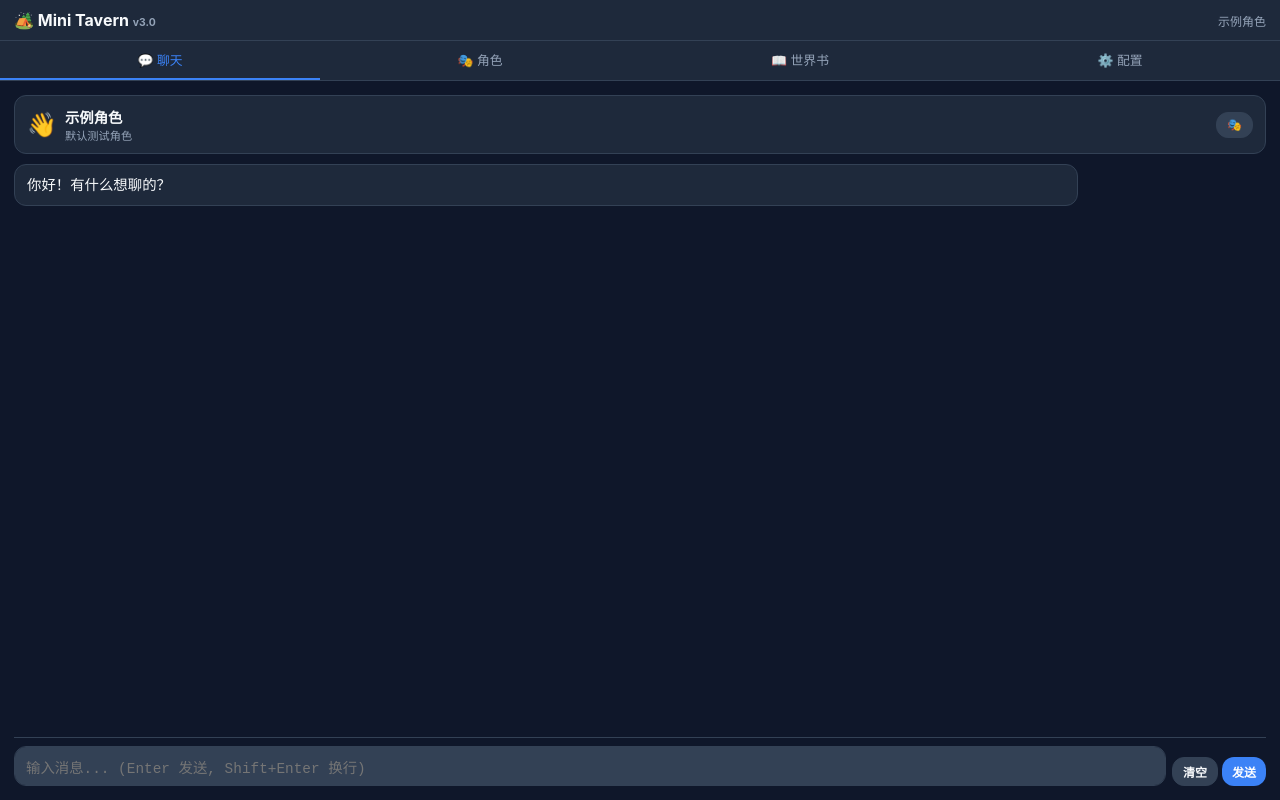
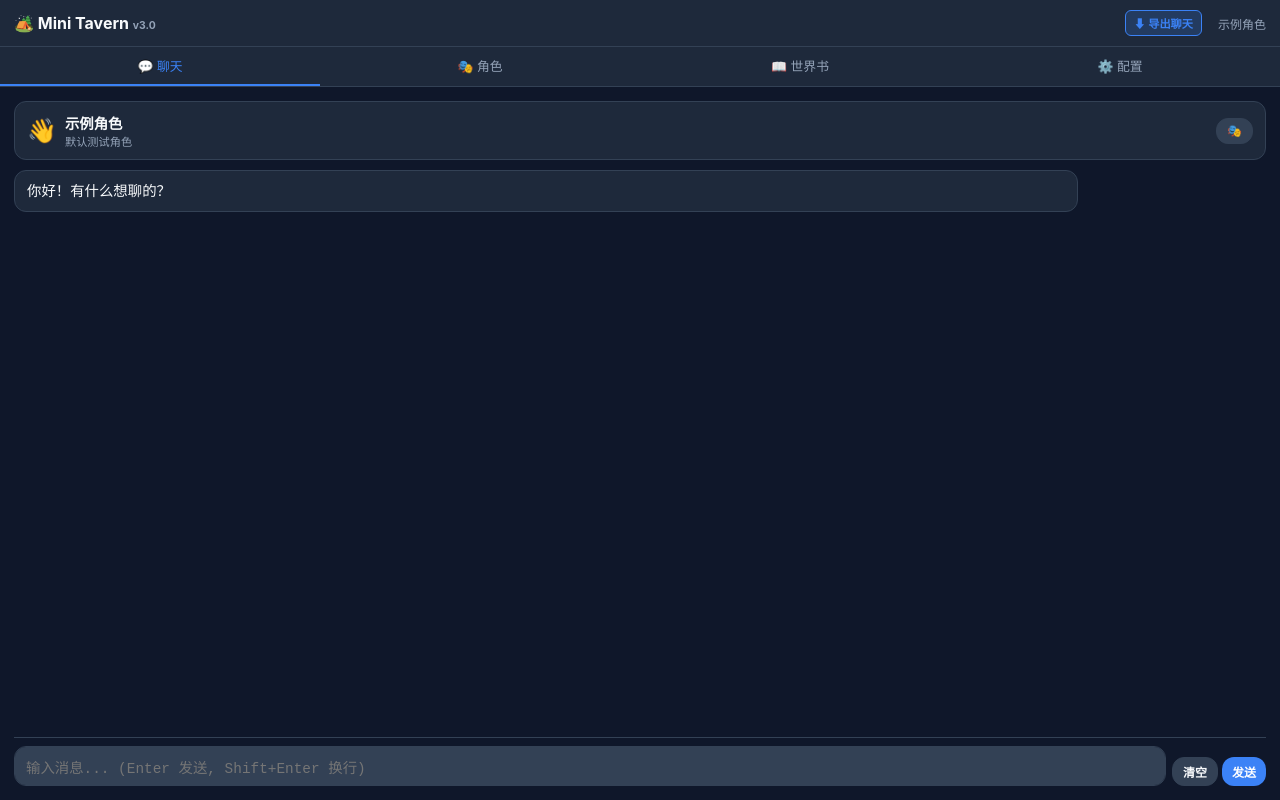
Before and after one commit to feiyu12-oss/minitavern, a plain HTML site: page index.html in a window 1280 px wide. Drawn offline with Linux system fonts and the light colour scheme.

Commit message:
Add files via upload

```diff
--- a/index.html
+++ b/index.html
@@ -4,7 +4,7 @@
 <meta charset="UTF-8">
 <meta name="viewport" content="width=device-width, initial-scale=1.0, viewport-fit=cover">
 <title>Mini Tavern - v3.0</title>
-  <link rel="manifest" href="manifest.json">
+<link rel="manifest" href="manifest.json">
 <style>
 :root {
 --bg: #0f172a; --bg-card: #1e293b; --bg-input: #334155;
@@ -39,7 +39,7 @@ header {
 padding: 10px 14px; background: var(--bg-card); border-bottom: 1px solid var(--border);
 display: flex; align-items: center; gap: 8px; z-index: 10; flex-shrink: 0;
 }
-header h1 { font-size: 1rem; flex: 1; }
+header h1 { font-size: 1rem; flex: 1; white-space: nowrap; overflow: hidden; text-overflow: ellipsis; }
 header select {
 padding: 5px 8px; border-radius: 8px; border: 1px solid var(--border);
 background: var(--bg-input); color: var(--text); font-size: 0.8rem;
@@ -188,12 +188,20 @@ padding: 10px 12px; margin-bottom: 10px; display: flex; gap: 8px; align-items: c
 /* 折叠 */
 .collapse-content { overflow: hidden; transition: max-height 0.3s; }
 .collapse-content.collapsed { max-height: 0 !important; }
+
+/* 导出聊天按钮 */
+#exportChatBtn {
+background: rgba(59, 130, 246, 0.2); color: var(--primary); border: 1px solid var(--primary);
+padding: 4px 8px; border-radius: 6px; font-size: 0.7rem; cursor: pointer;
+margin-right: 8px; font-weight: bold;
+}
 </style>
 </head>
 <body>
 
 <header>
 <h1>🏕️ Mini Tavern <span class="version-tag">v3.0</span></h1>
+<button id="exportChatBtn" onclick="exportChatHistory()">⬇ 导出聊天</button>
 <span id="currentCharBadge" style="font-size:0.75rem; color:var(--text-sub);"></span>
 </header>
 
@@ -434,7 +442,8 @@ onkeydown="handleChatKeydown(event)" rows="1"></textarea>
 ✅ 世界书轮次计数持久化<br>
 ✅ 生成中切角色不串话<br>
 ✅ 自定义背景图（9:16 压缩存储）<br>
-✅ 中文输入法 Enter 不误发
+✅ 中文输入法 Enter 不误发<br>
+✅ 一键导出当前聊天记录
 </p>
 </div>
 </div>
@@ -867,6 +876,32 @@ renderCharInfoBar(); renderChat();
 });
 }
 
+// ===== 导出当前聊天记录 =====
+function exportChatHistory() {
+    if (!currentCharId) { alert('请先选择角色'); return; }
+    const char = getChar(currentCharId);
+    const msgs = chatHistory[currentCharId];
+
+    if (!msgs || msgs.length === 0) {
+        alert('当前没有聊天记录哦'); return;
+    }
+
+    let content = `角色：${char ? char.name : '未知'}\n导出时间：${new Date().toLocaleString()}\n\n`;
+    msgs.forEach(m => {
+        const roleName = m.role === 'user' ? '我' : (char ? char.name : 'AI');
+        content += `[${roleName}]:\n${m.content}\n\n`;
+    });
+
+    const blob = new Blob([content], { type: 'text/plain;charset=utf-8' });
+    const url = URL.createObjectURL(blob);
+    const a = document.createElement('a');
+    a.href = url;
+    const safeName = (char ? char.name : '聊天记录').replace(/[\\/:*?"<>|]/g, '_');
+    a.download = `${safeName}_${new Date().getTime()}.txt`;
+    a.click();
+    URL.revokeObjectURL(url);
+}
+
 // ===== 世界书 =====
 function renderWBList(){
 const kw=(document.getElementById('wbSearch').value||'').toLowerCase();
@@ -1159,7 +1194,7 @@ localStorage.removeItem(`mt_wb_turn_${currentCharId}`);
 renderChat();
 }
 
-// ✅ 修复：中文/日文等 IME 组合输入中按 Enter 是在选词，不能触发发送
+// 修复：中文/日文等 IME 组合输入中按 Enter 是在选词，不能触发发送
 function handleChatKeydown(e){
 if(e.isComposing || e.keyCode === 229) return;
 if(e.key==='Enter' && !e.shiftKey){
@@ -1169,9 +1204,10 @@ sendMessage();
 }
 
 function downloadJSON(data,filename){
+const safe = (filename||'export.json').replace(/[\\/:*?"<>|]/g, '_');
 const blob=new Blob([JSON.stringify(data,null,2)],{type:'application/json'});
 const url=URL.createObjectURL(blob); const a=document.createElement('a');
-a.href=url;a.download=filename;a.click();URL.revokeObjectURL(url);
+a.href=url;a.download=safe;a.click();URL.revokeObjectURL(url);
 }
 </script>
 </body>
```
